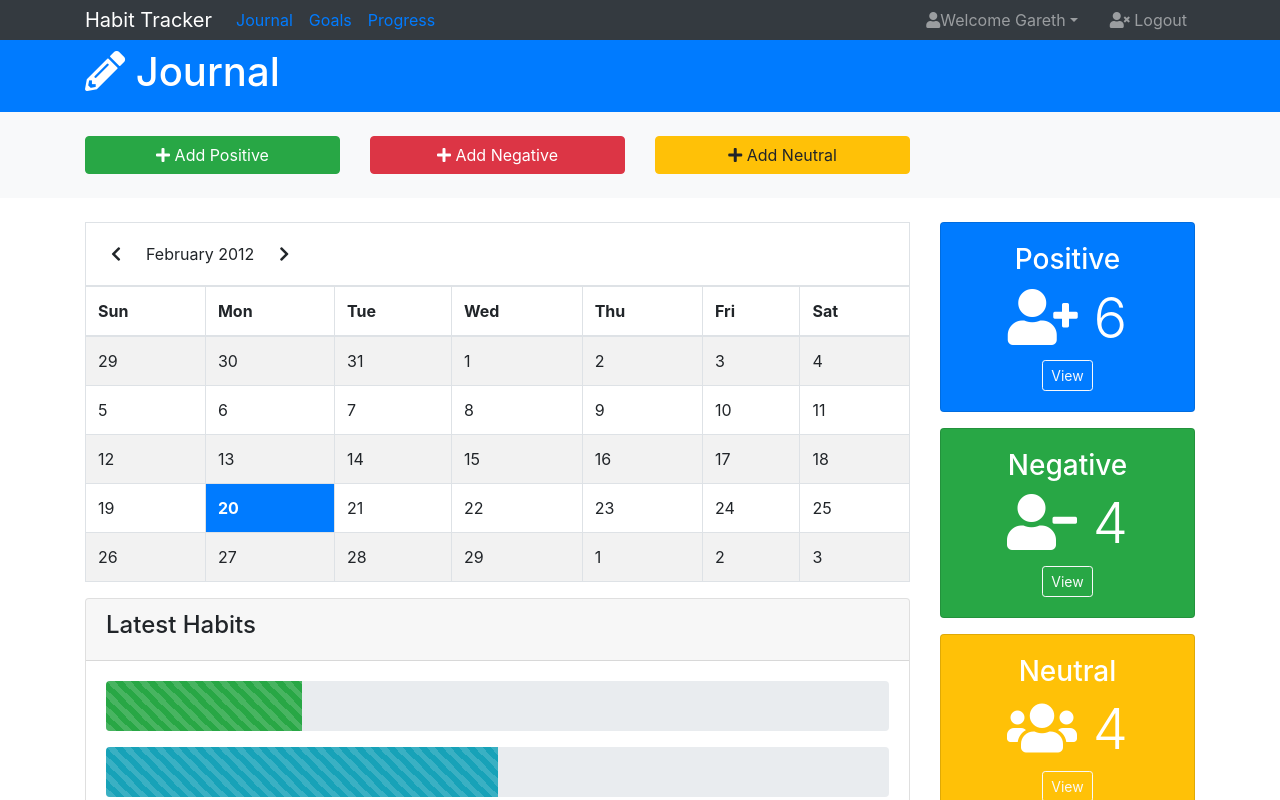
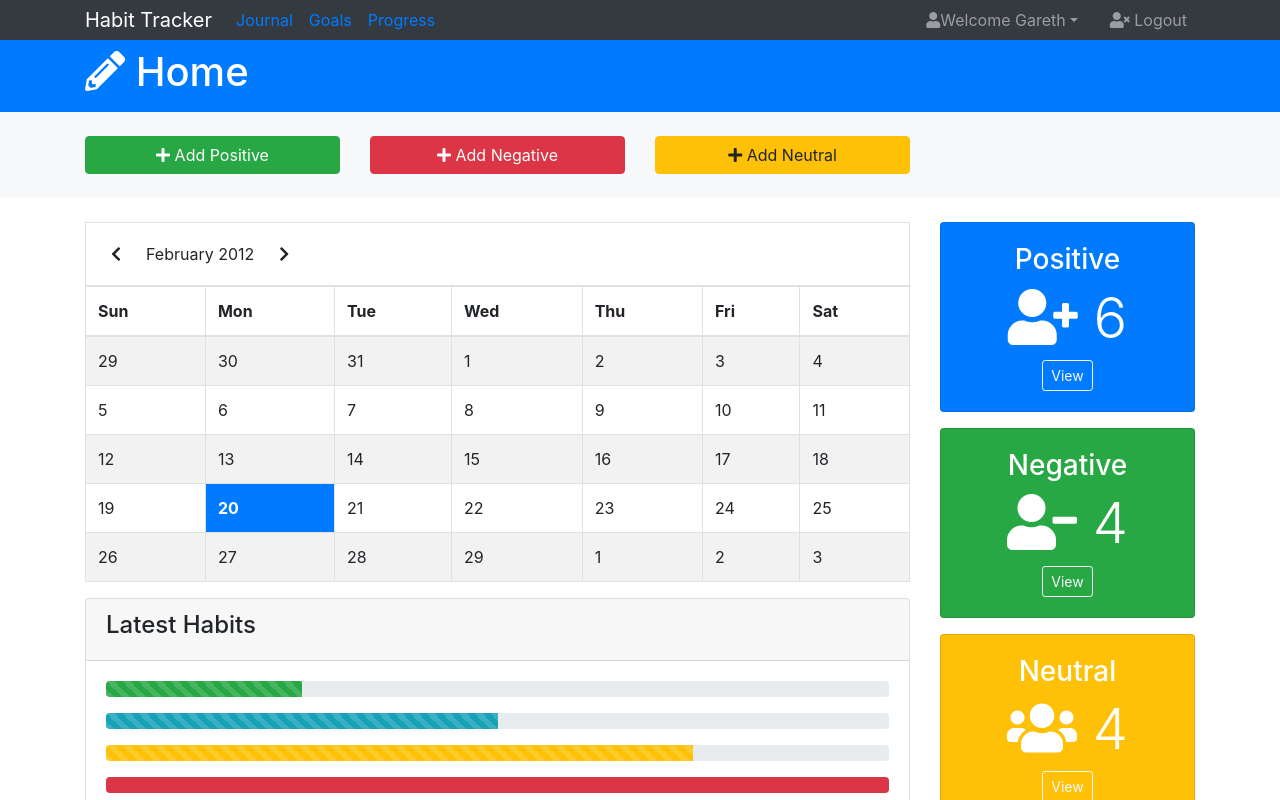
Before and after one commit to gazjosef/productivity_tracker, a React (Create React App) app: page / in a window 1280 px wide. Shown: the top 800 px of the page. Built offline with nearby package versions, Linux system fonts and the light colour scheme.

Commit message:
Updated Home.js

```diff
--- a/src/Pages/Home/Home.js
+++ b/src/Pages/Home/Home.js
@@ -1,5 +1,4 @@
 import React, { Fragment } from "react";
-import "./home.css";
 
 const Home = () => {
   return (
@@ -9,7 +8,7 @@ const Home = () => {
           <div className="row">
             <div className="col-md-6">
               <h1>
-                <i className="fas fa-pencil-alt"></i> Journal
+                <i className="fas fa-pencil-alt"></i> Home
               </h1>
             </div>
           </div>
--- a/src/Pages/Home/home.css
+++ /dev/null
@@ -1,3 +0,0 @@
-.progress {
-  height: 50px;
-}
```
